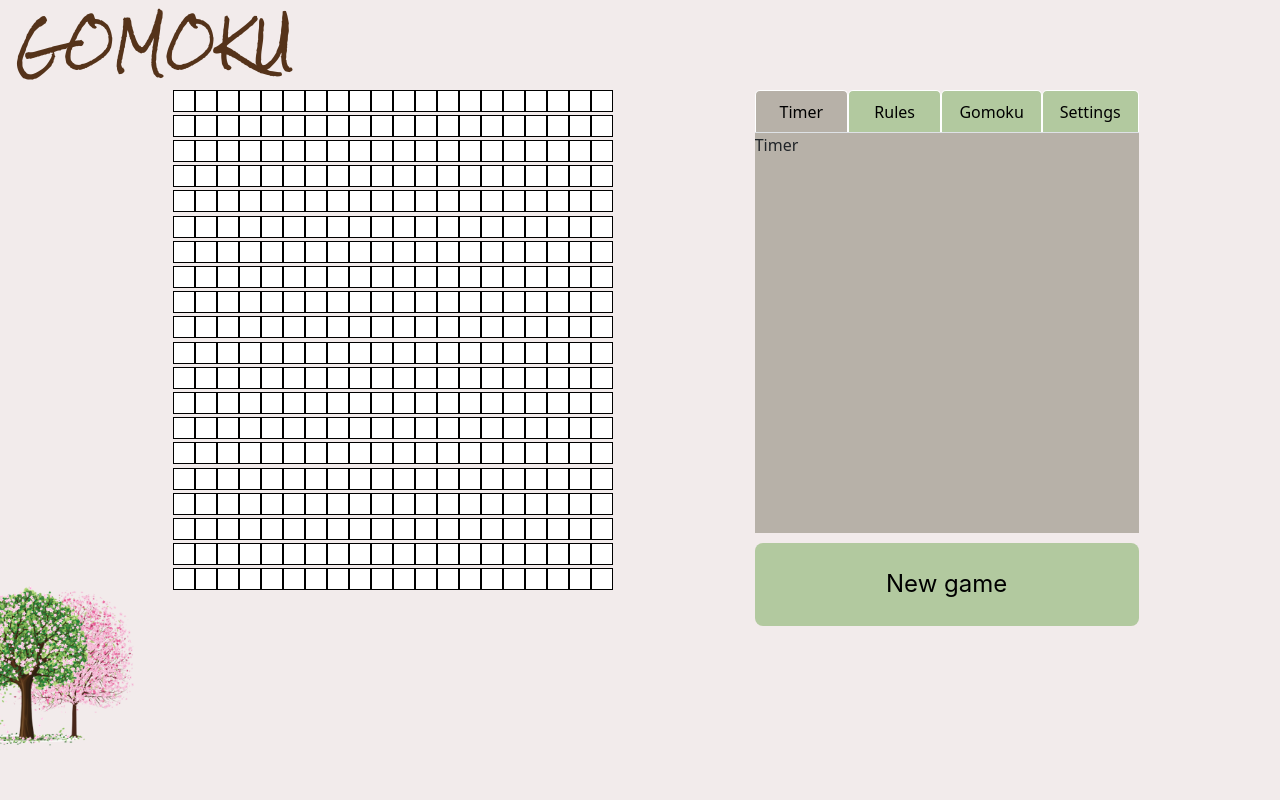
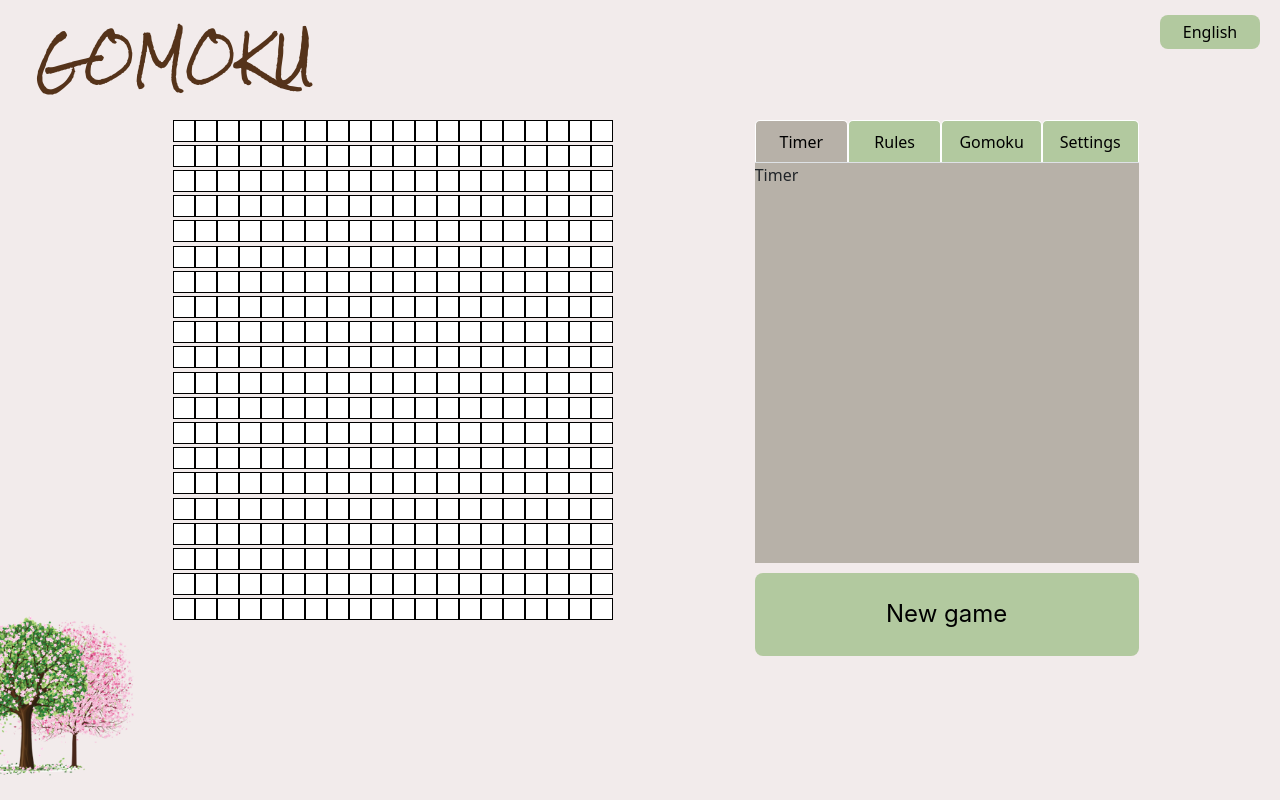
Before and after one commit to Jennygl/Gomoku, a React (Create React App) app in the folder client/: page / in a window 1280 px wide. Built offline with nearby package versions, Linux system fonts and the light colour scheme.

Commit message:
Language switch in boardGame.js

```diff
--- a/client/src/components/AboutGomoku.js
+++ b/client/src/components/AboutGomoku.js
@@ -1,27 +1,21 @@
 import React from 'react'
 import styled from 'styled-components'
+import { useLanguage } from './language/LanguageContext'
+import se from '../components/language/languages/SE.json'
+import en from '../components/language/languages/EN.json'
 
 function AboutGomoku() {
+
+  const { language } = useLanguage();
+  const lang = language === 'se' ? se : en;
+
     return (
         <About>
-            <h3>About Gomoku</h3>
+            <h3>{lang.about_gomoku_heading}</h3>
+            <p>{lang.about_text_1}
+            </p>
             <p>
-                Gomoku, also known as "Five in a Row," is a classic strategy
-                board game that traces its origins to ancient China. The game's
-                name, "Gomoku," is Japanese, while the Chinese call it "Wu Zi
-                Qi." This game is a two-player contest where the objective is to
-                be the first to place five of one's own stones in a row, either
-                horizontally, vertically, or diagonally, on a gridded game
-                board.
-            </p>
-
-            <p>
-                The history of Gomoku can be traced back to over a thousand
-                years ago in both China and Japan. Its simplicity and yet
-                strategic depth have made it a popular pastime throughout the
-                centuries. Gomoku was initially played on paper or carved into
-                wooden boards, but it has since been adapted for various
-                platforms, including computer games and mobile apps
+                {lang.about_text_2}
             </p>
         </About>
     )
--- /dev/null
+++ b/client/src/components/SettingsContent.js
@@ -0,0 +1,18 @@
+import React from 'react'
+import LanguageSwitch from './language/LanguageSwitch'
+import { useLanguage } from './language/LanguageContext'
+import se from '../components/language/languages/SE.json'
+import en from '../components/language/languages/EN.json'
+
+export const SettingsContent = () => {
+
+  const { language } = useLanguage();
+  const lang = language === 'se' ? se : en;
+
+  return (
+    <div>
+      {/* {lang.settings_change_language}
+      <div><LanguageSwitch/></div> */}
+    </div>
+  )
+}
--- a/client/src/components/TabComp.js
+++ b/client/src/components/TabComp.js
@@ -1,6 +1,7 @@
 // import Nav from 'react-bootstrap/Nav'
 import styled from 'styled-components'
 import AboutGomoku from './AboutGomoku'
+import { SettingsContent } from './SettingsContent'
 
 function Tabs() {
     return (
@@ -108,7 +109,7 @@ function Tabs() {
                             aria-labelledby="nav-settings-tab"
                             tabIndex="0"
                         >
-                            Settings
+                            <SettingsContent/>
                         </div>
                     </div>
                 </TabContentSection>
--- a/client/src/components/language/LanguageSwitch.js
+++ b/client/src/components/language/LanguageSwitch.js
@@ -1,14 +1,23 @@
 import React from 'react'
 import { useLanguage } from './LanguageContext'
+import styled from 'styled-components'
 
 function LanguageSwitch() {
     const { language, toggleLanguage } = useLanguage()
 
     return (
-        <button onClick={toggleLanguage}>
+        <LanguageButton onClick={toggleLanguage}>
             {language === 'se' ? 'English' : 'Svenska'}
-        </button>
+        </LanguageButton>
     )
 }
 
 export default LanguageSwitch
+
+const LanguageButton = styled.button`
+background-color: rgba(103, 160, 69, 0.46);
+border-radius: 8px;
+border: none;
+padding: 5px;
+width: 100px;
+`
--- a/client/src/components/language/languages/EN.json
+++ b/client/src/components/language/languages/EN.json
@@ -7,6 +7,8 @@
   "rules_heading": "Rules",
   "rules_text": "The goal of the game is to order unbroken row of five signs horizontally, vertically, or diagonally. You play by clicking with mouse on any empty field of the board. Then it is turn of Player 2 (in this case Computer). And then it is your turn again and so on.",
   "about_heading": "About",
-  "about_text": "Historical records indicate that the origins of gomoku can be traced back to the mid-1700s during the Edo period. It is said that the 10th generation of Kuwanaya Buemon, a merchant who frequented the Nijō family, was highly skilled in this game, which subsequently spread among the people. The name Gomoku is from the Japanese language, Go means five, moku is a counter word for pieces. In the nineteenth century, the game was introduced to Britain where it was known as Go Bang.",
+  "about_gomoku_heading": "About Gomoku",
+  "about_text_1": "Gomoku, also known as Five in a Row, is a classic strategy board game that traces its origins to ancient China. The game's name, Gomoku, is Japanese, while the Chinese call it Wu Zi Qi. This game is a two-player contest where the objective is to be the first to place five of one's own stones in a row, either horizontally, vertically, or diagonally, on a gridded game board.",
+  "about_text_2": "The history of Gomoku can be traced back to over a thousand years ago in both China and Japan. Its simplicity and yet strategic depth have made it a popular pastime throughout the centuries. Gomoku was initially played on paper or carved into wooden boards, but it has since been adapted for various platforms, including computer games and mobile apps.",
   "new_game_button": "New game"
 }
--- a/client/src/components/language/languages/SE.json
+++ b/client/src/components/language/languages/SE.json
@@ -7,6 +7,8 @@
   "rules_heading": "Regler",
   "rules_text": "Målet med spelet är att få en obruten rad med fem tecken horisontellt, vertikalt eller diagonalt. Du spelar genom att klicka med musen på ett tomt fält på brädet. Sedan är det Spelare 2:s tur (i detta fall Dator). Och så är det din tur igen och så vidare.",
   "about_heading": "Om Gomoku",
-  "about_text": "Historiska register visar att ursprunget till gomoku kan spåras tillbaka till mitten av 1700-talet under Edo-perioden. Det sägs att den 10:e generationen av Kuwanaya Buemon, en köpman som besökte familjen Nijō, var mycket skicklig i detta spel, som sedan spreds bland folket. Namnet Gomoku kommer från det japanska språket, Go betyder fem, moku är ett motord för bitar. På artonhundratalet introducerades spelet till Storbritannien där det var känt som Go Bang.",
+  "about_gomoku_heading": "Om Gomoku",
+  "about_text_1": "Gomoku, även känt som Fem i Rad, är ett klassiskt strategiskt brädspel som har sina rötter i det antika Kina. Spelets namn, Gomoku, är japanskt, medan kineserna kallar det för Wu Zi Qi. Detta spel är en tävling mellan två spelare där målet är att vara den första att placera fem av sina egna stenar i rad, antingen horisontellt, vertikalt eller diagonalt, på ett rutnät på spelbrädet.",
+  "about_text_2": "Historien om Gomoku kan spåras tillbaka över tusen år i både Kina och Japan. Dess enkelhet och ändå strategiska djup har gjort det till ett populärt tidsfördriv genom århundradena. Gomoku spelades ursprungligen på papper eller skars in i träbräden, men det har sedan dess anpassats för olika plattformar, inklusive datorspel och mobilappar.",
   "new_game_button": "Nytt spel"
 }
--- a/client/src/pages/boardGame.js
+++ b/client/src/pages/boardGame.js
@@ -8,6 +8,7 @@ import DecorComp from '../components/DecorComp'
 import styled from 'styled-components'
 import NewGameButton from '../components/NewGameButton'
 import GomokuTitle from '../components/GomokuTitle'
+import LanguageSwitch from '../components/language/LanguageSwitch'
 const BoardGame = () => {
     const [board, setBoard] = useState(Array(400).fill(null))
     const [xPlaying, setXPlaying] = useState(true)
@@ -26,7 +27,14 @@ const BoardGame = () => {
     return (
         <div>
             <Body>
-                <GomokuTitle />
+                {/* <GomokuTitle />
+                <TopRightCorner>
+                <LanguageSwitch/>
+                </TopRightCorner> */}
+                <Header>
+                    <GomokuTitle />
+                    <LanguageSwitch />
+                </Header>
                 <div className="board-container">
                     {' '}
                     <BoardComp board={board} onClick={handleBoxClick} />
@@ -61,3 +69,20 @@ const Body = styled.div`
         }
     }
 `
+
+const TopRightCorner = styled.div`
+    position: absolute;
+    top: 20px;
+    right: 20px;
+`
+const Header = styled.div`
+    display: flex;
+    justify-content: space-between;
+    align-items: flex-start;
+    padding: 15px 20px;
+    @media (max-width: 992px) {
+        flex-direction: column;
+        text-align: center;
+        align-items: center;
+    }
+`;
```
Also changed, not shown: 1 other file (tests, documents, lock files or other folders).
